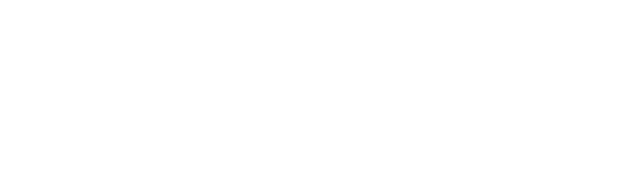
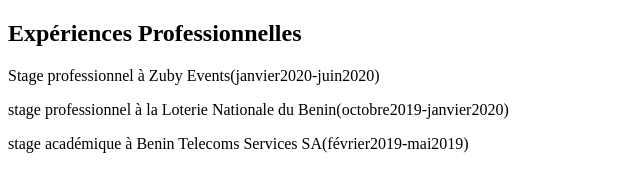
Before and after one commit to Fridaos/git-mon-cv, a plain HTML site: page index.html in a window 1280 px wide. Shown: the whole page, without its empty margins (0-640 px from the left). Drawn offline with Linux system fonts and the light colour scheme.

Commit message:
mise en place de la section expériences

```diff
--- a/index.html
+++ b/index.html
@@ -8,6 +8,9 @@
     <link rel="stylesheet" href="style.css">
 </head>
 <body>
-
+    <h2>Expériences Professionnelles</h2>
+    <p>Stage professionnel à Zuby Events(janvier2020-juin2020)</p>
+    <p>stage professionnel à la Loterie Nationale du Benin(octobre2019-janvier2020)</p>
+    <p>stage académique à Benin Telecoms Services SA(février2019-mai2019)</p>
 </body>
 </html>
```
